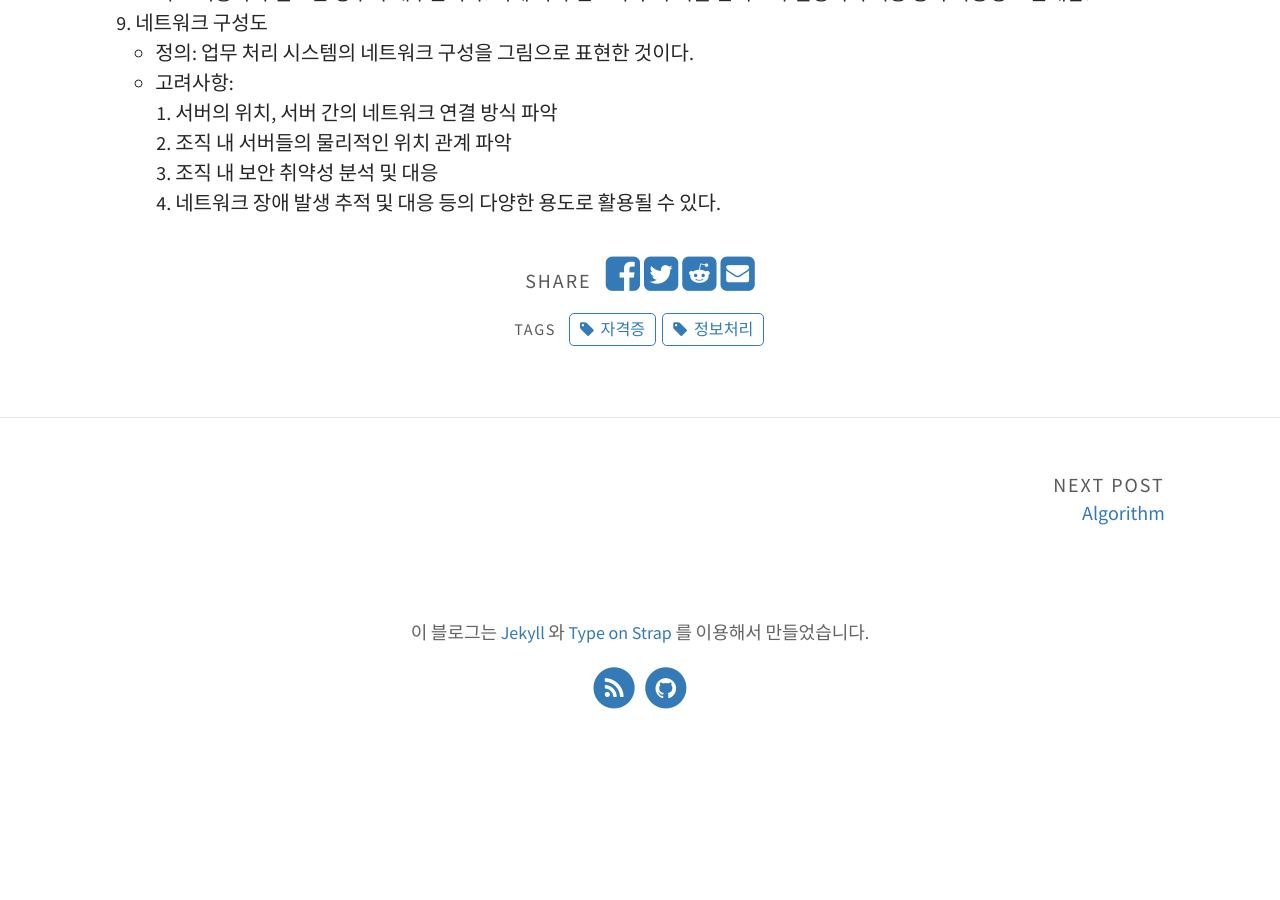
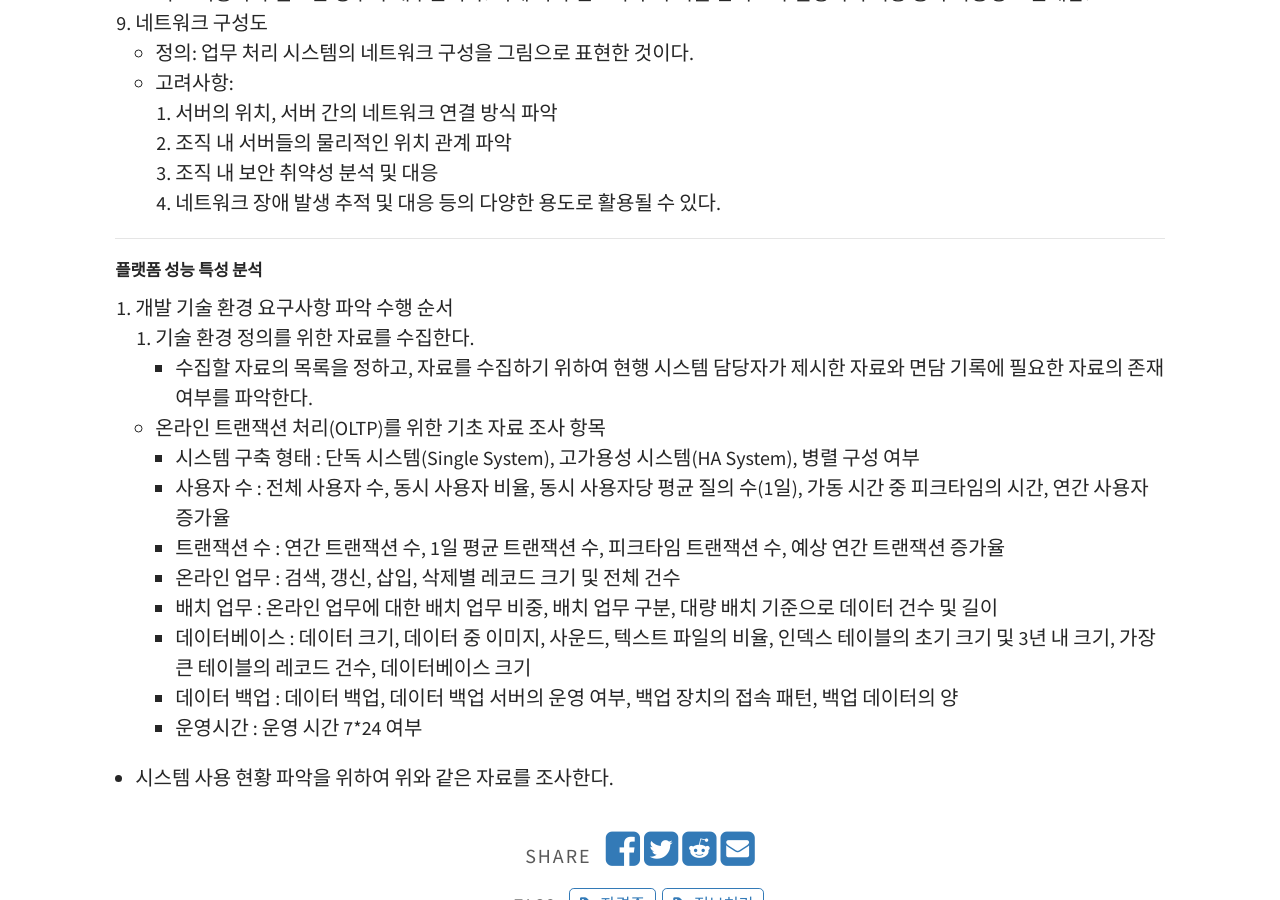
Before and after one commit to starsol89/starsol89.github.io, a Jekyll site: the page built from _posts/2020-04-01-IP.md, in a window 1280 px wide and 900 px high, scrolled down 1571 px. Built offline with Jekyll 4.4.1, drawn with Linux system fonts in a browser that asks for light colours; before the commit the page ends 2322 px from its top, so only the background shows below that.

Commit message:
기술 환경 정의를 위한 자료를 수집한다.는 내용 정리

```diff
--- a/_posts/2020-04-01-IP.md
+++ b/_posts/2020-04-01-IP.md
@@ -67,3 +67,25 @@ tags: [정보처리, 자격증]
      2. 조직 내 서버들의 물리적인 위치 관계 파악
      3. 조직 내 보안 취약성 분석 및 대응
      4. 네트워크 장애 발생 추적 및 대응 등의 다양한 용도로 활용될 수 있다.
+
+---
+
+##### 플랫폼 성능 특성 분석
+
+1. 개발 기술 환경 요구사항 파악 수행 순서
+
+   1. 기술 환경 정의를 위한 자료를 수집한다.
+
+      - 수집할 자료의 목록을 정하고, 자료를 수집하기 위하여 현행 시스템 담당자가 제시한 자료와 면담 기록에 필요한 자료의 존재 여부를 파악한다.
+
+   - 온라인 트랜잭션 처리(OLTP)를 위한 기초 자료 조사 항목
+     - 시스템 구축 형태 : 단독 시스템(Single System), 고가용성 시스템(HA System), 병렬 구성 여부
+     - 사용자 수 : 전체 사용자 수, 동시 사용자 비율, 동시 사용자당 평균 질의 수(1일), 가동 시간 중 피크타임의 시간, 연간 사용자 증가율
+     - 트랜잭션 수 : 연간 트랜잭션 수, 1일 평균 트랜잭션 수, 피크타임 트랜잭션 수, 예상 연간 트랜잭션 증가율
+     - 온라인 업무 : 검색, 갱신, 삽입, 삭제별 레코드 크기 및 전체 건수
+     - 배치 업무 : 온라인 업무에 대한 배치 업무 비중, 배치 업무 구분, 대량 배치 기준으로 데이터 건수 및 길이
+     - 데이터베이스 : 데이터 크기, 데이터 중 이미지, 사운드, 텍스트 파일의 비율, 인덱스 테이블의 초기 크기 및 3년 내 크기, 가장 큰 테이블의 레코드 건수, 데이터베이스 크기
+     - 데이터 백업 : 데이터 백업, 데이터 백업 서버의 운영 여부, 백업 장치의 접속 패턴, 백업 데이터의 양
+     - 운영시간 : 운영 시간 7\*24 여부
+
+- 시스템 사용 현황 파악을 위하여 위와 같은 자료를 조사한다.
```
